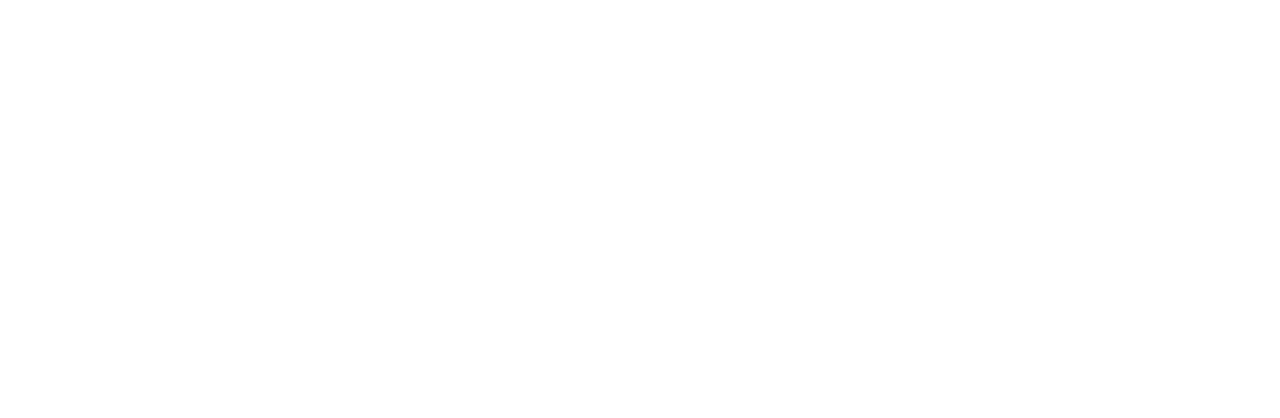
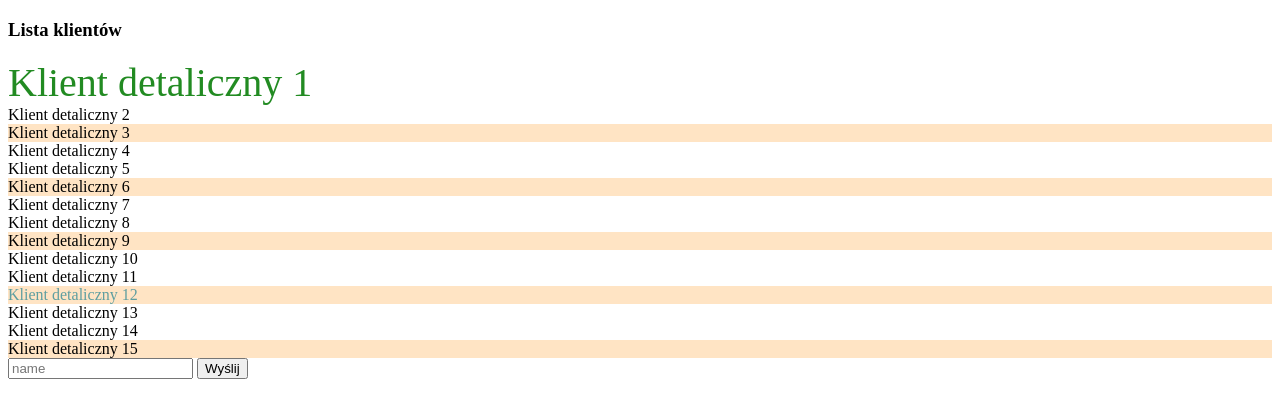
Before and after one commit to sfidura/css3, a plain HTML site: page 3-pseudoklasy/index.html in a window 1280 px wide. Drawn offline with Linux system fonts and the light colour scheme.

Commit message:
konczymy pseudoklasy

```diff
--- a/3-pseudoklasy/css/style.css
+++ b/3-pseudoklasy/css/style.css
@@ -0,0 +1,18 @@
+#name:hover{
+    background-color: coral;
+}
+#name:focus{
+    font-size: 100px;
+}
+.customer:first-child{
+    font-size: 40px;
+}
+.customer:first-of-type{
+    color: forestgreen;
+}
+.customer:nth-last-of-type(4){
+    color: cadetblue;
+}
+.customer:nth-child(3n+3){
+    background-color: bisque;
+}
--- a/3-pseudoklasy/index.html
+++ b/3-pseudoklasy/index.html
@@ -1,13 +1,42 @@
 <!DOCTYPE html>
 <html lang="en">
+
 <head>
     <meta charset="UTF-8">
     <title>Pseudoklasy</title>
     <link rel="stylesheet" href="css/style.css">
 </head>
+
 <body>
 
+    <!-- Pseudoklasy elementów potomych -->
+    <h3>Lista klientów</h3>
+    <div class="list">
+
+        <div class="customer">Klient detaliczny 1</div>
+        <div class="customer">Klient detaliczny 2</div>
+        <div class="customer">Klient detaliczny 3</div>
+        <div class="customer">Klient detaliczny 4</div>
+        <div class="customer">Klient detaliczny 5</div>
+        <div class="customer">Klient detaliczny 6</div>
+        <div class="customer">Klient detaliczny 7</div>
+        <div class="customer">Klient detaliczny 8</div>
+        <div class="customer">Klient detaliczny 9</div>
+        <div class="customer">Klient detaliczny 10</div>
+        <div class="customer">Klient detaliczny 11</div>
+        <div class="customer">Klient detaliczny 12</div>
+        <div class="customer">Klient detaliczny 13</div>
+        <div class="customer">Klient detaliczny 14</div>
+        <div class="customer">Klient detaliczny 15</div>
+    </div>
+
+    <!--  :focus i :hover  -->
+    <form action="#">
+        <input type="text" placeholder="name" id="name">
+        <input type="submit" value="Wyślij" id="send">
+    </form>
 
 
 </body>
+
 </html>
```
